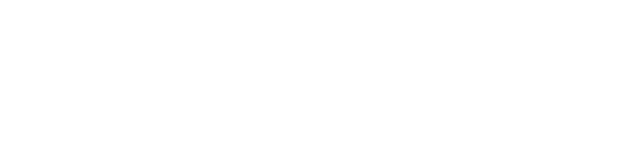
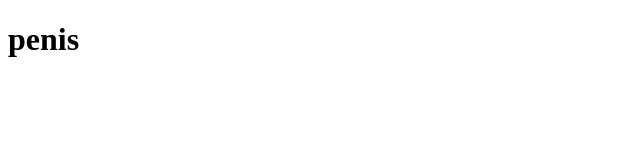
Before and after one commit to WesleyCardoso19/Aula, a plain HTML site: page index.html in a window 1280 px wide. Shown: the whole page, without its empty margins (0-640 px from the left). Drawn offline with Linux system fonts and the light colour scheme.

Commit message:
Add h1 element with text 'penis' to index.html

```diff
--- a/index.html
+++ b/index.html
@@ -6,6 +6,6 @@
     <title>aula 02</title>
 </head>
 <body>
-
+    <h1>penis</h1>
 </body>
 </html>
```
